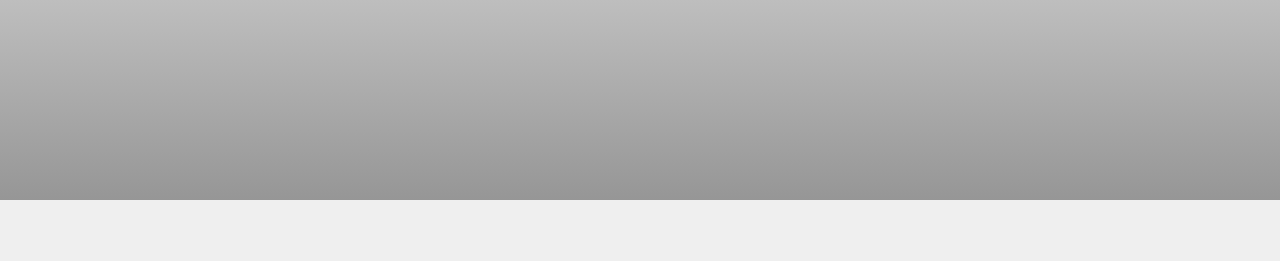
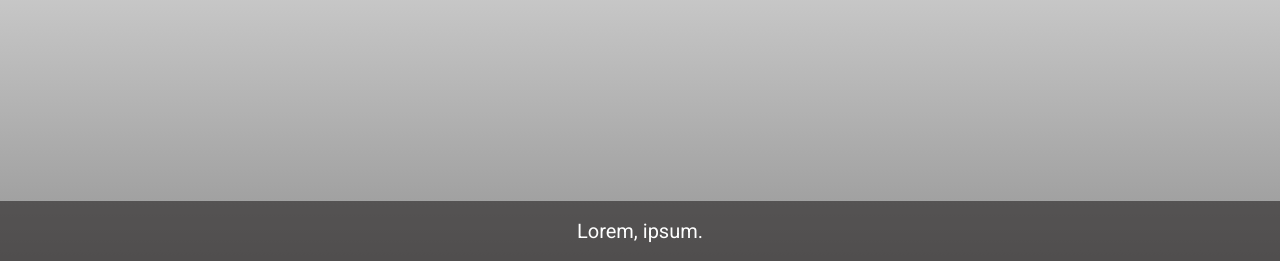
Before and after one commit to kemalayhan/personal-blog, a Django app: page / in a window 1280 px wide. Shown: the part 600-861 px from the top of the page. Before the commit the page ends 800 px from the top, so only its background shows below. Run offline with Django 3.2, Linux system fonts and the light colour scheme; data that the repository does not hold is empty; some libraries are stand-ins or nearby versions.

Commit message:
front-end updated
-simple footer element added

```diff
--- a/blogsrc/static/css/global.css
+++ b/blogsrc/static/css/global.css
@@ -11,7 +11,7 @@
 }
 
 html, body {
-    min-height: 100%;
+    min-height: 100vh;
     font-size: 10px;
 }
 
@@ -28,6 +28,7 @@ main {
     display: flex;
     box-sizing: border-box;
     padding-top: 20px;
+    min-height: calc(100vh - 80px);
 }
 
 #container {
@@ -37,3 +38,15 @@ main {
     margin-left: auto;
     margin-right: auto;
 }
+
+footer {
+    background-color: rgba(19, 16, 16, 0.534);
+    height: 60px;
+}
+
+.footer-text {
+    color: white;
+    line-height: 60px;
+    font-size: 2rem;
+    text-align: center;
+}
--- a/blogsrc/templates/base.html
+++ b/blogsrc/templates/base.html
@@ -34,6 +34,9 @@
 
         {% endblock tags%}
     </main>
+    <footer>
+        <p class="footer-text">Lorem, ipsum.</p>
+    </footer>
 </body>
 
 </html>
```
